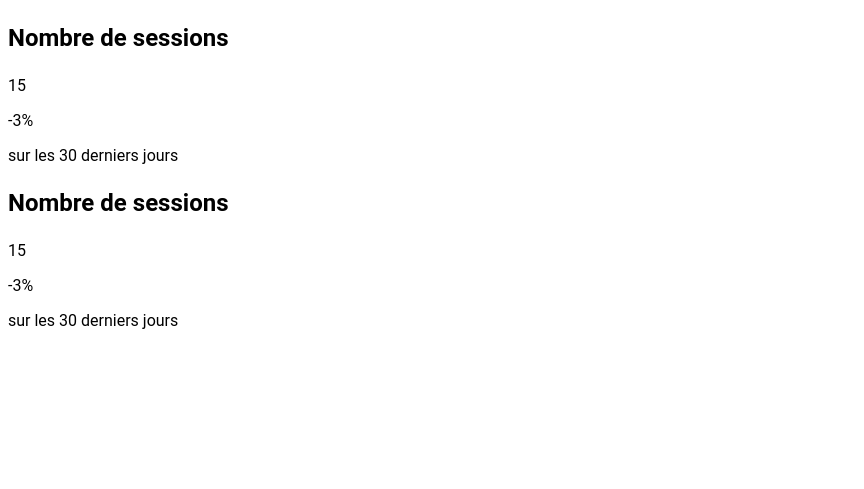
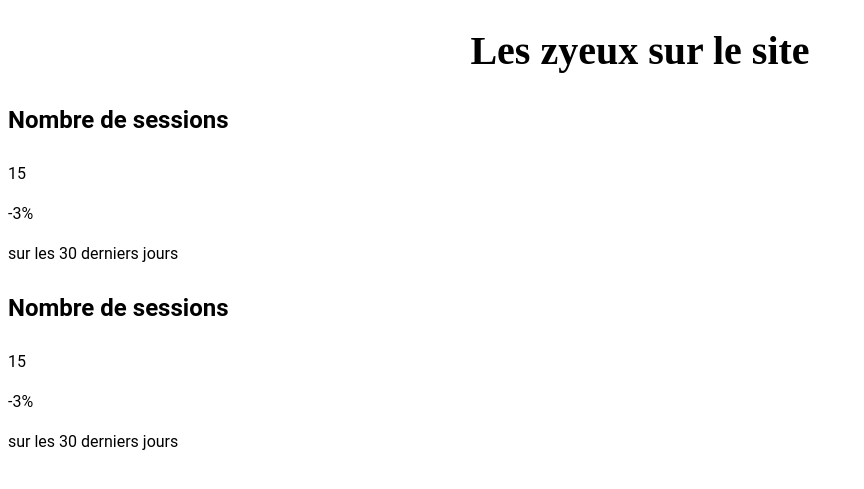
Before and after one commit to Pacefiregab/LesZieuxSurLeSite, a Symfony app: template symfony/templates/dashboard/index.html.twig in a window 1280 px wide. Shown: the top 489 px of the page, without its empty margins (0-864 px from the left). Run offline with Twig, Linux system fonts and the light colour scheme; the template is opened without the code that fills it, so the values that code supplies are empty; some libraries are stand-ins or nearby versions.

Commit message:
font change et Dashboard fond fais

```diff
--- /dev/null
+++ b/symfony/public/css/dashboard/dashboard.css
@@ -0,0 +1,13 @@
+body{
+    font-family: var(--font-lexend);
+    font-size: 1rem;
+    font-weight: 400;
+    line-height: 1.5;
+    background-color: var(--color_background);
+}
+h1{
+    font-size: 2.5rem;
+    font-weight: 600;
+    line-height: 1.2;
+    text-align: center;
+}
--- a/symfony/public/css/dashboard/import.css
+++ b/symfony/public/css/dashboard/import.css
@@ -1,2 +1,4 @@
+@import url('https://fonts.googleapis.com/css2?family=Lexend&display=swap');
 @import url('settings.css');
 @import url('card.css');
+@import url('dashboard.css');
--- a/symfony/public/css/dashboard/settings.css
+++ b/symfony/public/css/dashboard/settings.css
@@ -1,4 +1,4 @@
-:root {
+root {
     --color_background: #F4F5F7;
     --color_card: #FFFFFF;
     --color_primary: #F29F67;
@@ -11,4 +11,6 @@
     --margin: 10px;
     --padding: 10px;
     --border_radius: 24px;
+
+    --font-lexend: 'Lexend', sans-serif;
 }
--- a/symfony/templates/dashboard/index.html.twig
+++ b/symfony/templates/dashboard/index.html.twig
@@ -4,6 +4,10 @@
 {% block title %}My cool blog posts{% endblock %}
 
 {% block body %}
-    {% include 'dashboard/card.html.twig' with {'title': 'Nombre de sessions', 'data':15,'evolution':'-3%', 'info': 'sur les 30 derniers jours '} %}
-    {% include 'dashboard/card.html.twig' with {'title': 'Nombre de sessions', 'data':15,'evolution':'-3%', 'info': 'sur les 30 derniers jours '} %}
+    <h1>Les zyeux sur le site</h1>
+    <div>
+        {% include 'dashboard/card.html.twig' with {'title': 'Nombre de sessions', 'data':15,'evolution':'-3%', 'info': 'sur les 30 derniers jours '} %}
+        {% include 'dashboard/card.html.twig' with {'title': 'Nombre de sessions', 'data':15,'evolution':'-3%', 'info': 'sur les 30 derniers jours '} %}
+    </div>
+
 {% endblock %}
```
